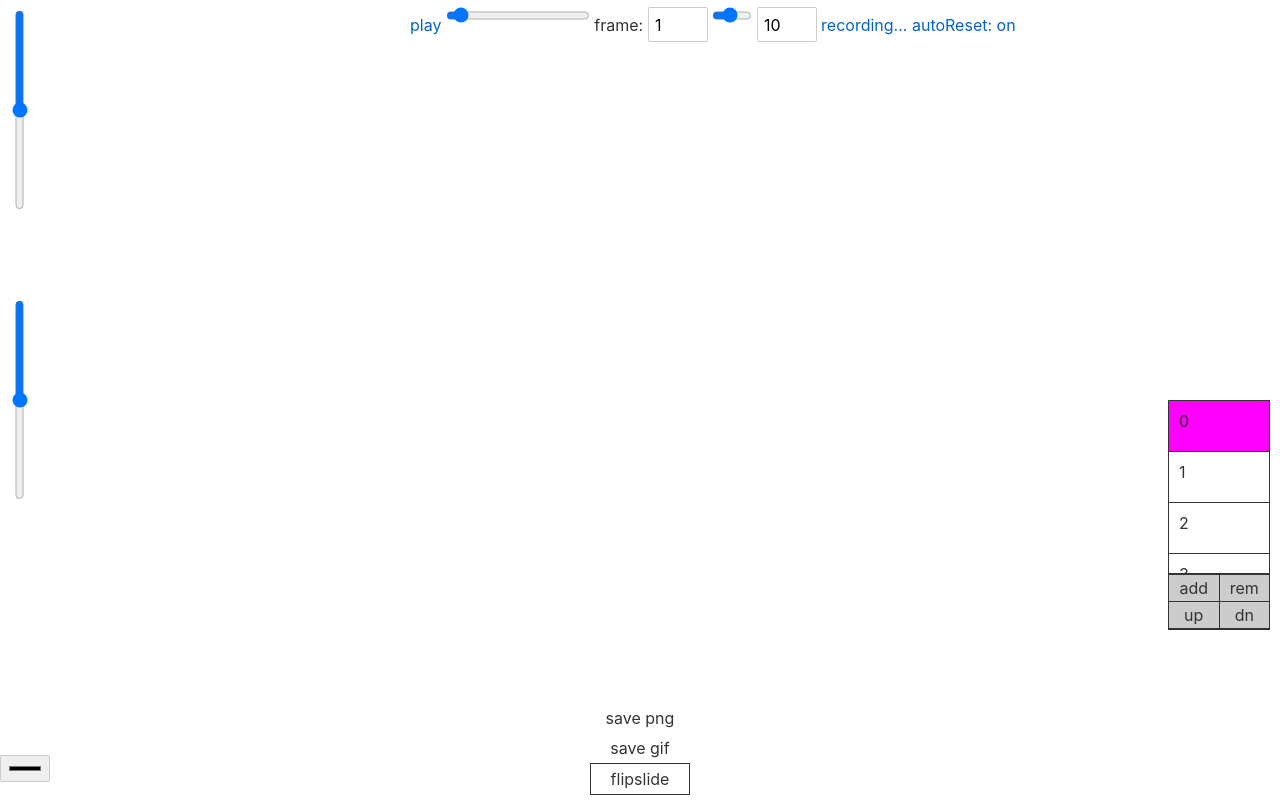
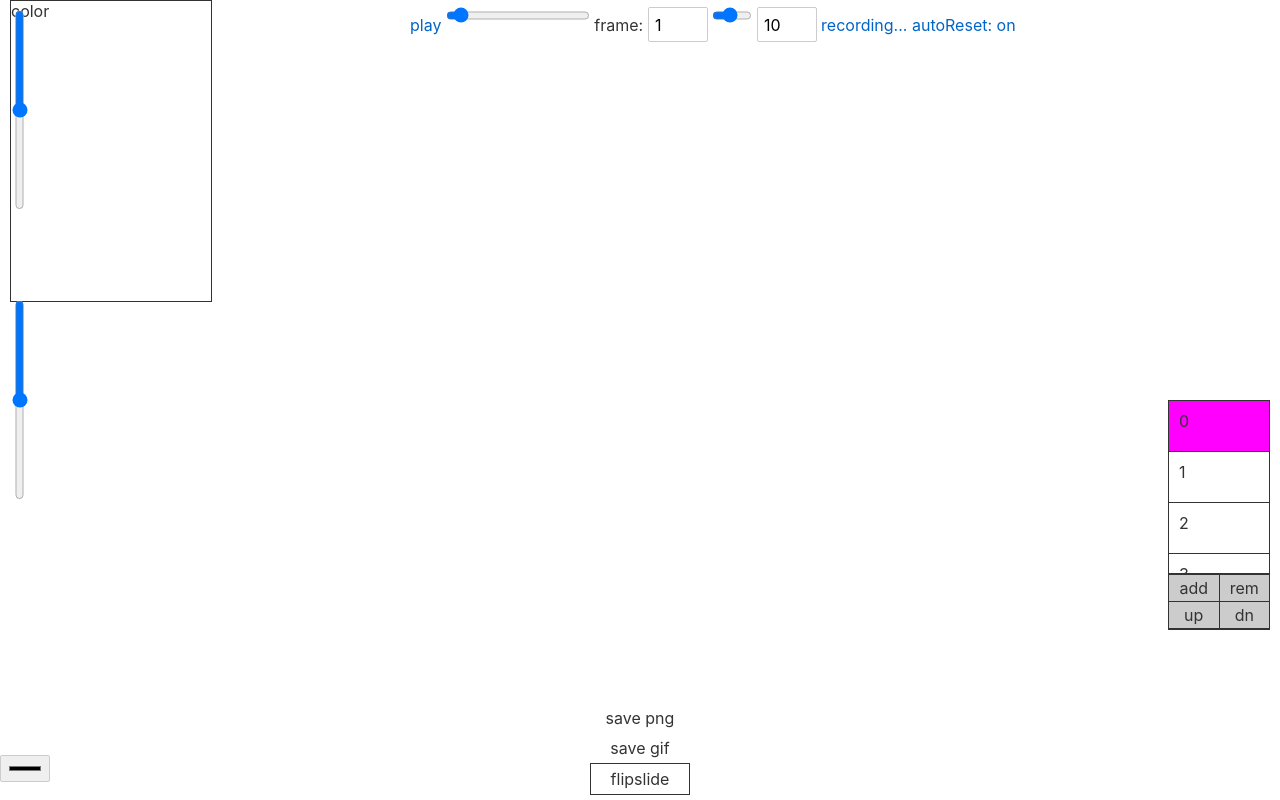
Before and after one commit to plachenko/flipslide, a Svelte app: page / in a window 1280 px wide. Built offline with nearby package versions, Linux system fonts and the light colour scheme.

Commit message:
initial base module for color component

```diff
--- a/src/App.svelte
+++ b/src/App.svelte
@@ -9,6 +9,7 @@
 	import IO from './IO.svelte';
 
 	import Layers from './Layers.svelte';
+	import Color from './Color.svelte';
 
 	let menu;
 	let animMenu;
@@ -193,6 +194,7 @@
 </script>
 
 <main>
+	<Color />
 	<Layers curLayer={curLayer} layers={layers} />
 	<div style="z-index: 9999; position: absolute;" bind:this={animMenu}>
 		<a on:click={handlePlay} class="btn" href="#">
--- /dev/null
+++ b/src/Base.svelte
@@ -0,0 +1,26 @@
+<script lang="ts">
+	import { onMount } from "svelte";
+    onMount(() => {
+        console.log('mounted.');
+    });
+
+    function handlemove(){
+        console.log('moving.');
+    }
+</script>
+
+<div class="baseComponent" on:click={handlemove}>
+    <slot></slot>
+</div>
+
+<style>
+    .baseComponent{
+        width: 200px;
+        height: 300px;
+        border: 1px solid;
+        position: absolute;
+        left: 10px;
+        z-index: 9999;
+        }
+
+</style>
--- /dev/null
+++ b/src/Color.svelte
@@ -0,0 +1,16 @@
+<script lang="ts">
+	import { onMount } from "svelte";
+    import Base from './Base.svelte';
+
+</script>
+
+<!-- save canvas -->
+<Base>
+    color
+</Base>
+
+<style>
+    #colorContainer{
+        }
+
+</style>
```
Also changed, not shown: src/Can2D.svelte (+7 -0 lines).
